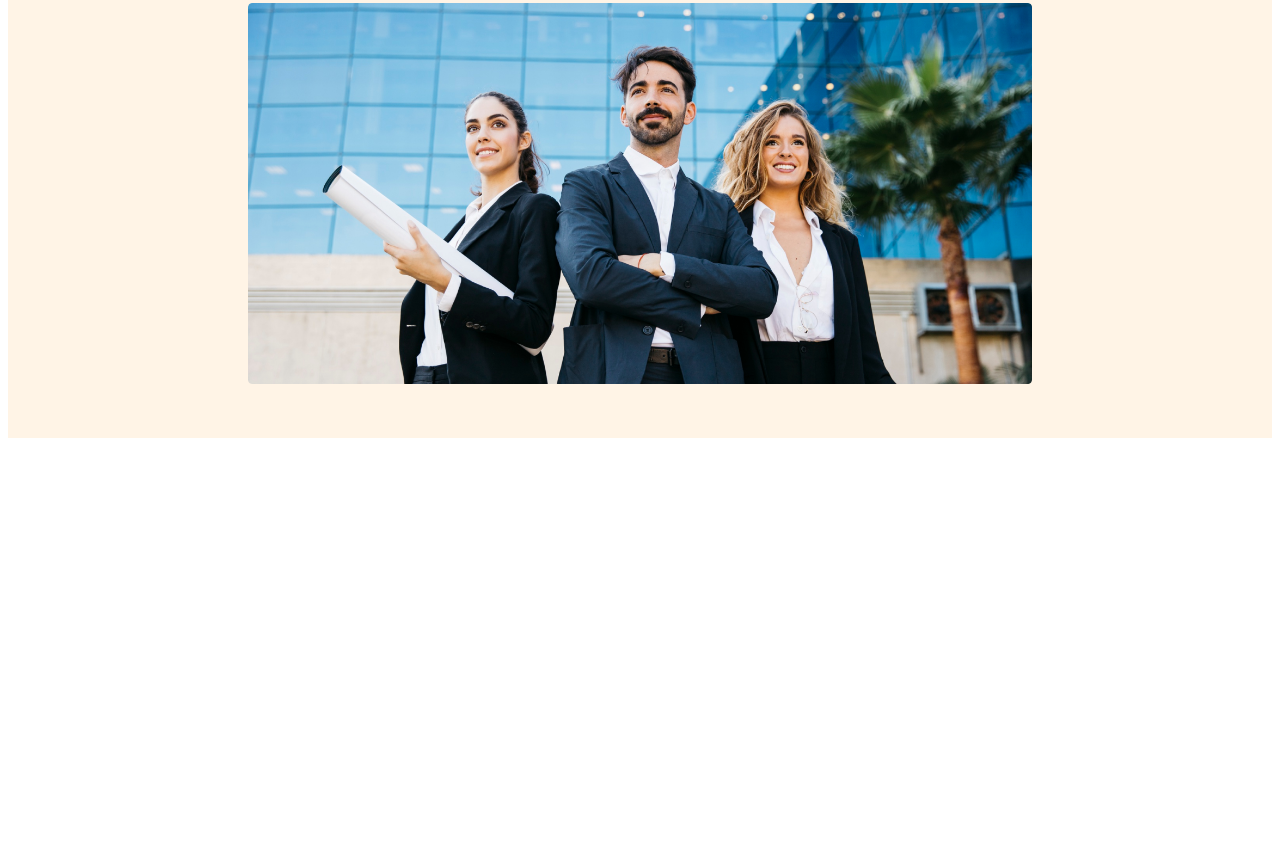
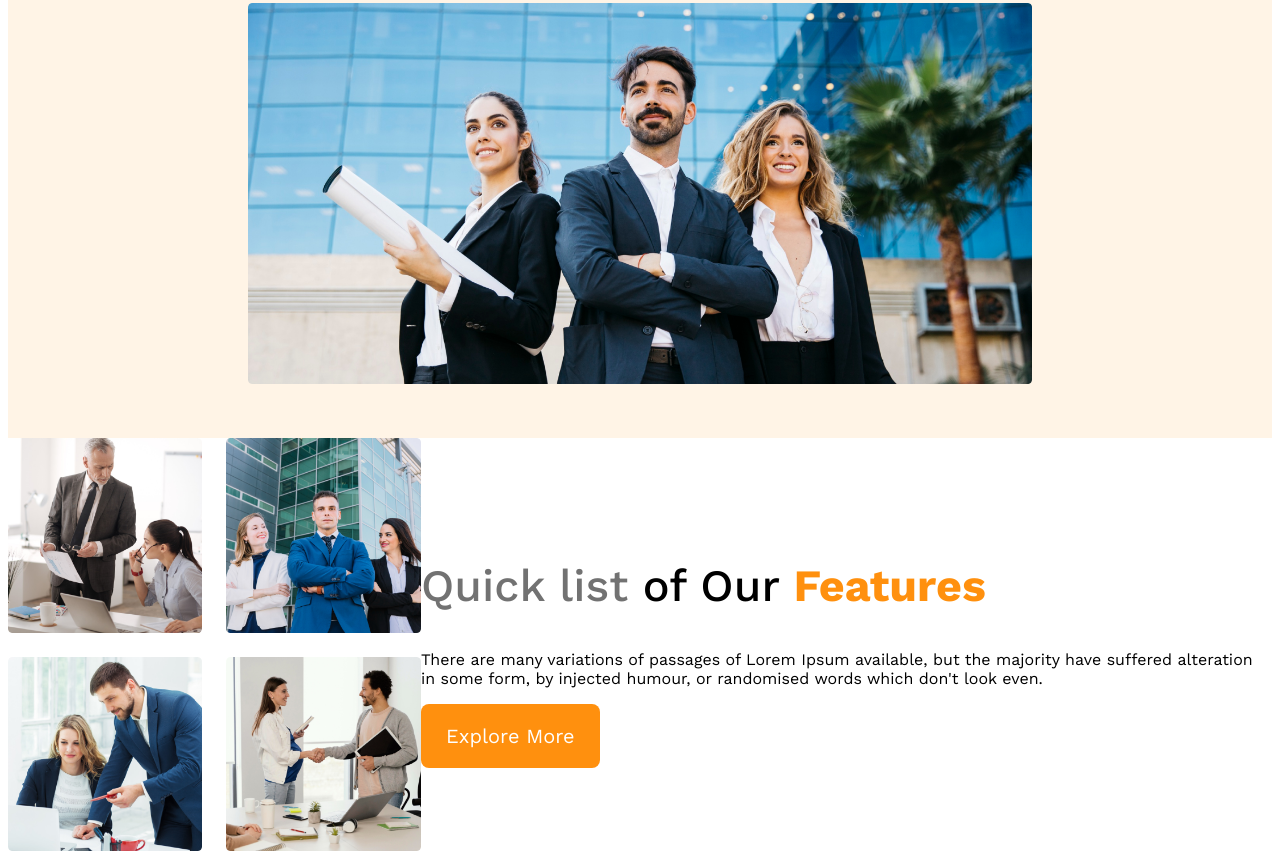
Before and after one commit to tanvir244/G3-Architect-Project, a plain HTML site: page index.html in a window 1280 px wide. Shown: the part 587-1446 px from the top of the page. Before the commit the page ends 1033 px from the top, so only its background shows below. Drawn offline with nearby package versions, Linux system fonts and the light colour scheme.

Commit message:
features content added

```diff
--- a/index.html
+++ b/index.html
@@ -35,7 +35,22 @@
 
     <!-- main -->
     <main>
-
+        <!-- teams section -->
+        <section class="teams-container">
+            <div class="teams-img-container">
+                <img src="images/team1.png" alt="">
+                <img src="images/team2.png" alt="">
+                <img src="images/team3.png" alt="">
+                <img src="images/team4.png" alt="">
+            </div>
+            <div class="teams-content">
+                <h1 class="teams-title"><span class="quick-list">Quick list</span> <span>of Our</span> <span class="text-features">Features</span></h1>
+                <p class="teams-description">
+                    There are many variations of passages of Lorem Ipsum available, but the majority have suffered alteration in some form, by injected humour, or randomised words which don't look even.
+                </p>
+                <button class="btn-primary">Explore More</button>
+            </div>
+        </section>
     </main>
 
     <!-- footer -->
--- a/style/style.css
+++ b/style/style.css
@@ -83,3 +83,34 @@ nav li a {
         flex-direction: column;
     }
 }
+
+/* main style */
+main {
+    max-width: 1440px;
+    margin: 0 auto;
+}
+
+/* teams style */
+.teams-container {
+    display: flex;
+    align-items: center;
+}
+.teams-img-container {
+    display: grid;
+    grid-template-columns: repeat(2, 1fr);
+    gap: 1.5rem;
+}
+.teams-img-container img {
+    width: 100%;
+}
+.teams-title {
+    font-size: 2.8rem;
+    font-weight: 500;
+}
+.teams-title .quick-list {
+    color: #727272;
+}
+.teams-title .text-features {
+    color: #FF900E;
+    font-weight: 700;
+}
```
